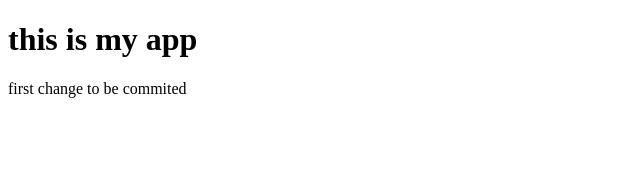
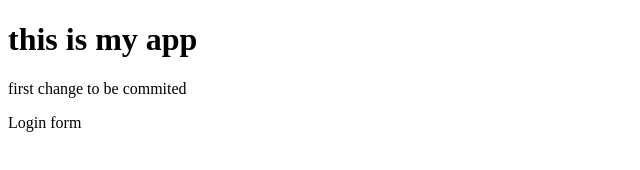
Before and after one commit to CarusoMac/learning_git, a plain HTML site: page index.html in a window 1280 px wide. Shown: the full height of the page, 0-640 px from the left. Drawn offline with Linux system fonts and the light colour scheme.

Commit message:
commit form

```diff
--- a/index.html
+++ b/index.html
@@ -11,6 +11,10 @@
 <body>
   <h1>this is my app</h1>
   <p>first change to be commited</p>
+  <form action="">
+    Login form
+
+  </form>
 </body>
 
 </html>
```
Also changed, not shown: login.html (added, +1 -0 lines).
